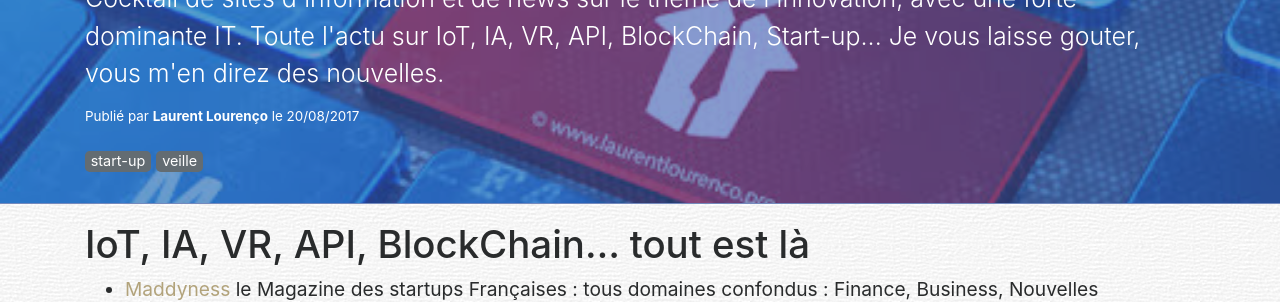
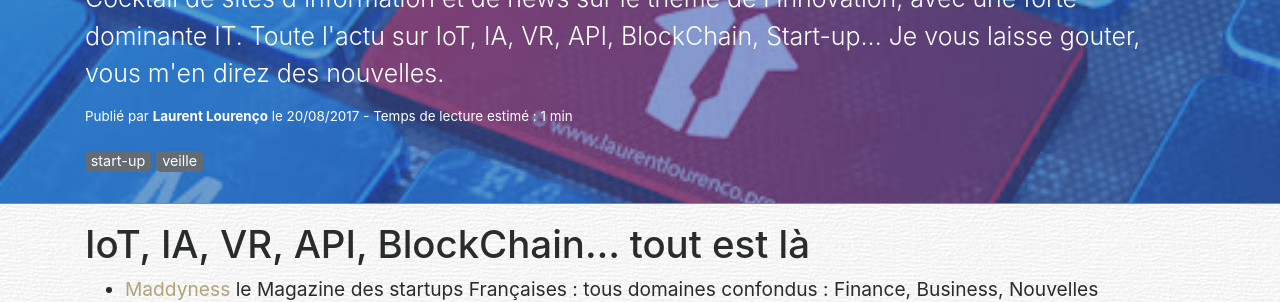
Before and after one commit to larry868/website.blog.lourenco.pro, a Jekyll site: the page built from _posts/2017-08-20-curation-innovation-numerique-digital.md, in a window 1280 px wide and 1109 px high. Shown: the part 204-506 px from the top of the window. Built offline with Jekyll 4.4.1, drawn with Linux system fonts in a browser that asks for light colours; nearby versions of some CDN libraries; comment, search, counter and statistics services are not loaded.

Commit message:
new feature: estimated readtime

```diff
--- a/_includes/masthead.html
+++ b/_includes/masthead.html
@@ -46,7 +46,8 @@
                             le {{ page.date | date: date_format }}
                         {% endif %}
                     {% endif %}
-                </div>
+                    - Temps de lecture estimé : {% include read_time.html %}
+                                </div>
                 {% endif %}
 
                 <!-- tags -->
--- /dev/null
+++ b/_includes/read_time.html
@@ -0,0 +1,3 @@
+<span class="reading-time" title="Estimated read time">{% assign words = content | number_of_words %}
+{% if words < 360 %} 1 min {% else %} {{ words | divided_by:180 }} mins {% endif %}
+</span>
```
